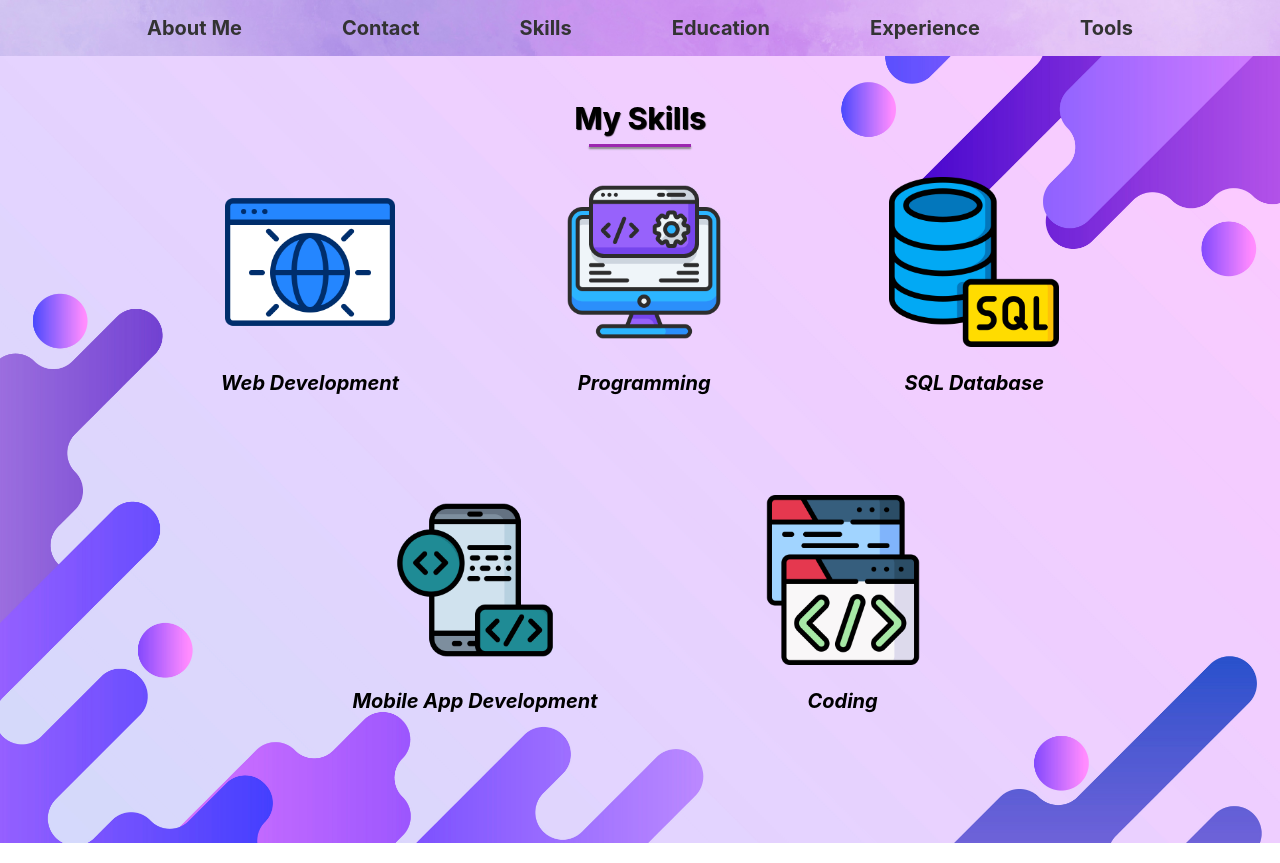
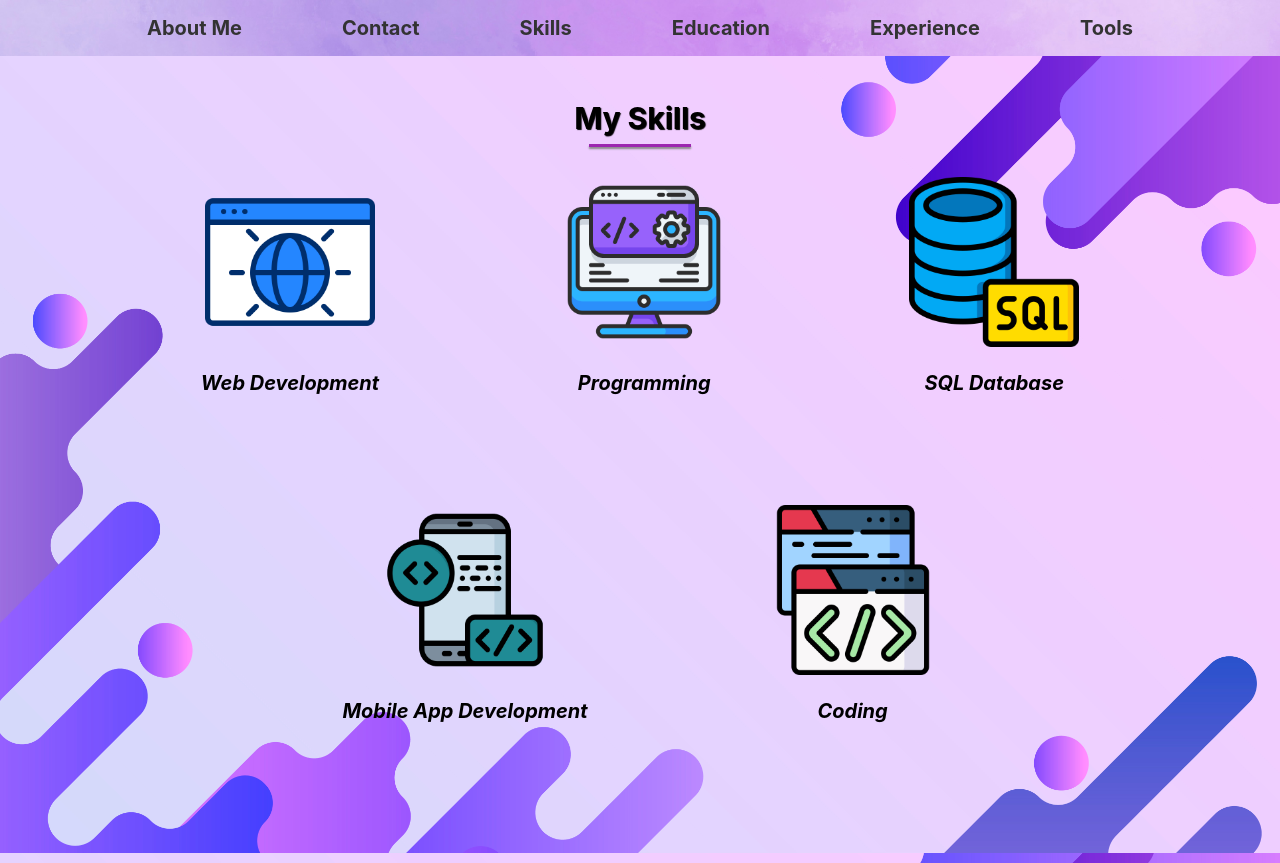
Before and after one commit to tewtewpemtat/portfolio, a React (Create React App) app: page /skills in a window 1280 px wide. Built offline with nearby package versions, Linux system fonts and the light colour scheme.

Commit message:
skills magin
skills magin

```diff
--- a/src/details/skills.js
+++ b/src/details/skills.js
@@ -6,25 +6,25 @@ const Skills = () => {
       <h1 style={{ textAlign: 'center', fontSize: '30px', fontWeight: 'bold', marginBottom:'0px',textShadow: '1px 1px 1px #000000', color: 'black' }}>My Skills</h1>
       <hr style={{ marginBottom: '30px', width: '8%', height: '3px', backgroundColor: '#9C27B0', border: '0px', boxShadow: '0px 2px 2px #888888' }} />
       <div style={{ display: 'flex', justifyContent: 'center' }}>
-        <div style={{ margin: '80px', marginTop: '0px', textAlign: 'center' }}>
+        <div style={{ margin: '90px', marginTop: '0px', textAlign: 'center' }}>
           <img src="./myphoto/Web.png" alt="Web Development" style={{ width: '170px', height: '170px' }} />
           <p style={{ marginTop: '20px', fontSize: '20px', fontStyle:'oblique',fontWeight: 'bold' }}>Web Development</p>
         </div>
-        <div style={{ margin: '80px', marginTop: '0px', textAlign: 'center' }}>
+        <div style={{ margin: ' 90px', marginTop: '0px', textAlign: 'center' }}>
           <img src="./myphoto/Program.png" alt="Programming" style={{ width: '170px', height: '170px' }} />
           <p style={{ marginTop: '20px',fontStyle:'oblique',fontSize: '20px', fontWeight: 'bold' }}>Programming</p>
         </div>
-        <div style={{ margin: '80px', marginTop: '0px', textAlign: 'center' }}>
+        <div style={{ margin: '90px', marginTop: '0px', textAlign: 'center' }}>
           <img src="./myphoto/Sql.png" alt="SQL Database" style={{ width: '170px', height: '170px' }} />
           <p style={{ marginTop: '20px', fontSize: '20px', fontStyle:'oblique',fontWeight: 'bold' }}>SQL Database</p>
         </div>
       </div>
       <div style={{ display: 'flex', justifyContent: 'center' }}>
-        <div style={{ margin: '80px', marginTop: '0px', textAlign: 'center' }}>
+        <div style={{ margin: '90px', marginTop: '0px', textAlign: 'center' }}>
           <img src="./myphoto/Mobile.png" alt="Mobile App Development" style={{ width: '170px', height: '170px' }} />
           <p style={{ marginTop: '20px', fontSize: '20px', fontStyle:'oblique',fontWeight: 'bold' }}>Mobile App Development</p>
         </div>
-        <div style={{ margin: '80px', marginTop: '0px', textAlign: 'center' }}>
+        <div style={{ margin: '90px', marginTop: '0px', textAlign: 'center' }}>
           <img src="./myphoto/Coding.png" alt="Coding" style={{ width: '170px', height: '170px' }} />
           <p style={{ marginTop: '20px', fontSize: '20px', fontStyle:'oblique',fontWeight: 'bold' }}>Coding</p>
         </div>
```
